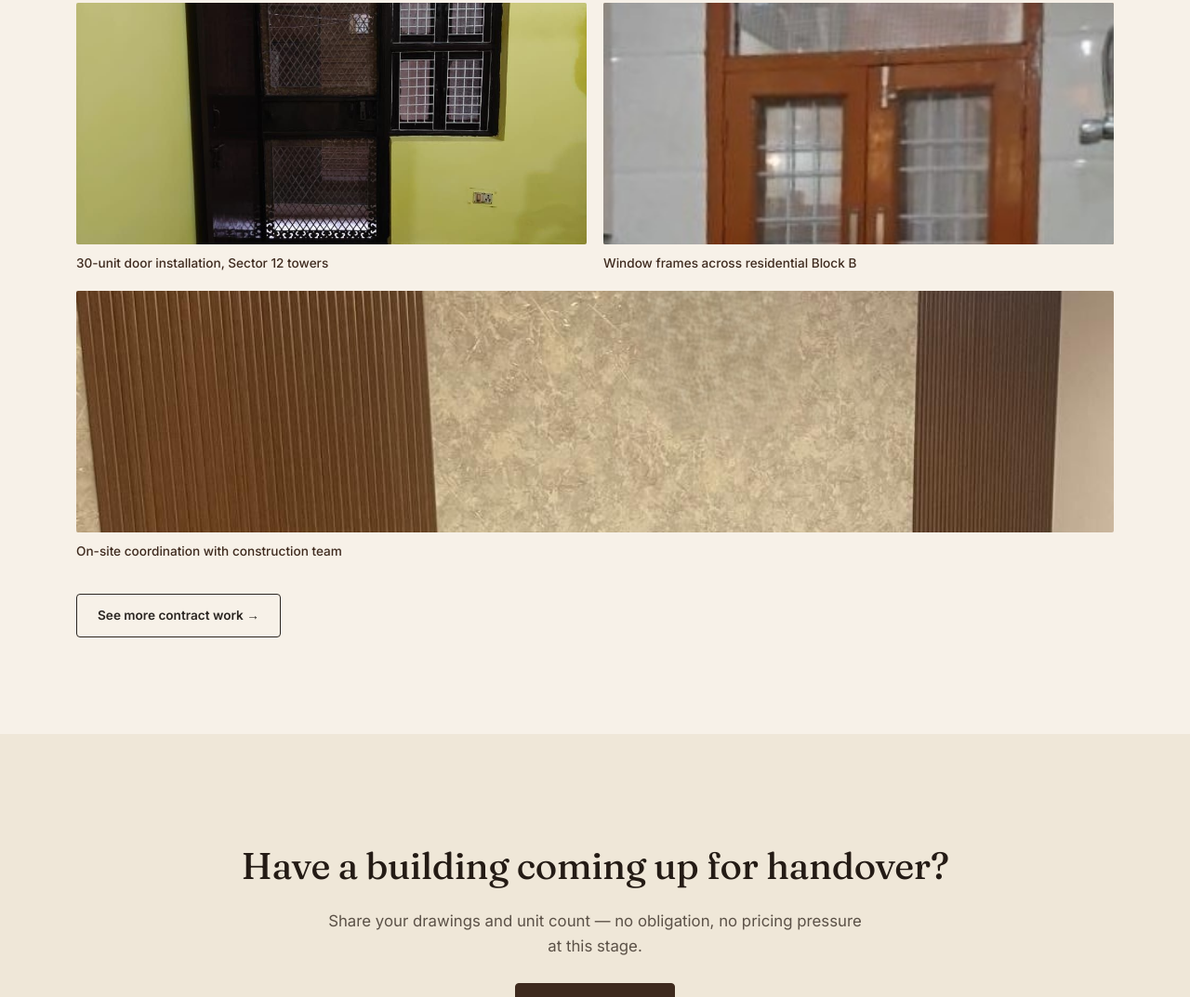
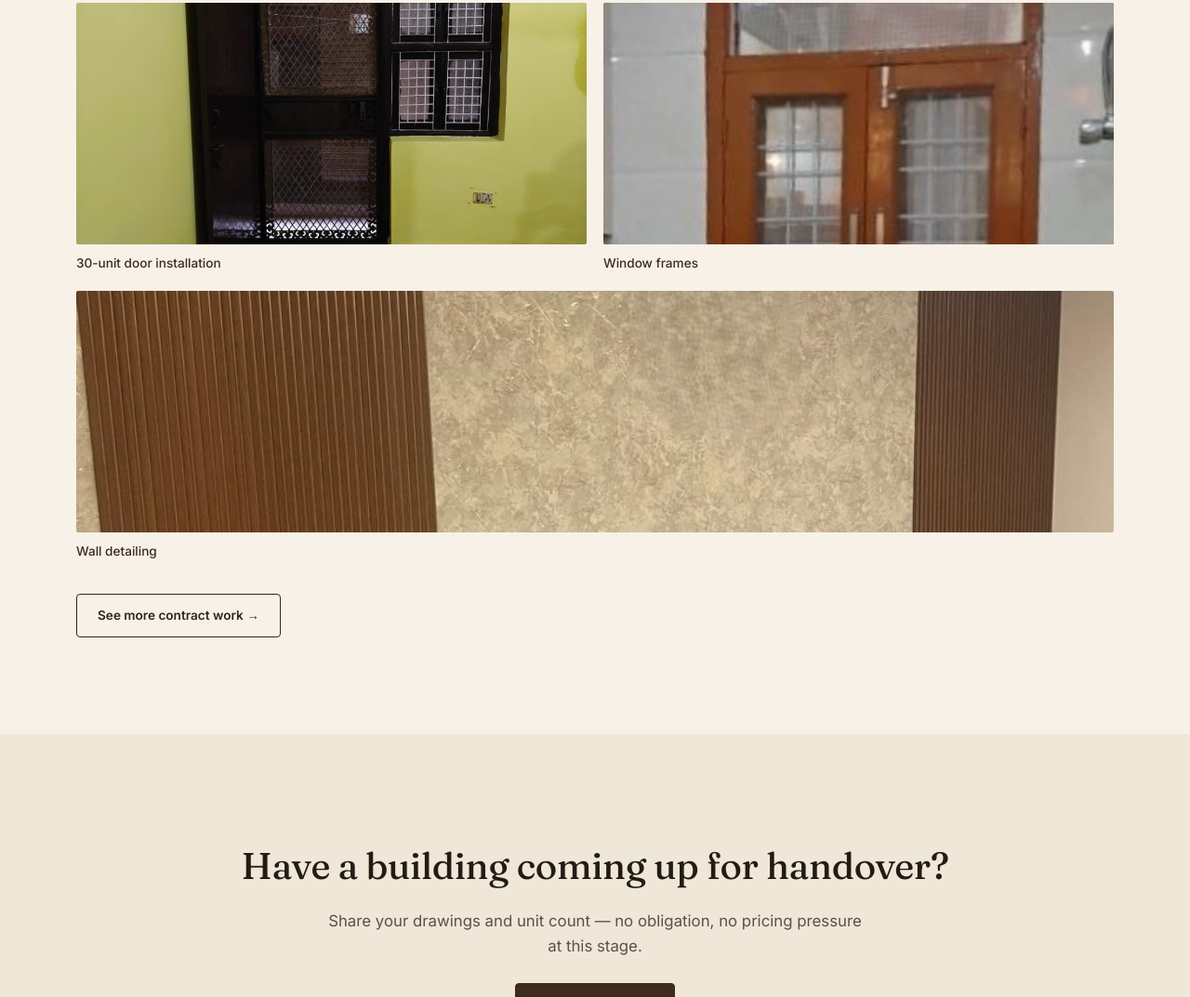
Before and after one commit to Anamika-Thakur/SWCfurnitures, a plain HTML site: page builders/builders.html in a window 1280 px wide. Shown: the part 1934-3007 px from the top of the page at 93% size. Drawn offline with Linux system fonts and the light colour scheme.

Commit message:
Chore: change description

```diff
--- a/builders/builders.html
+++ b/builders/builders.html
@@ -77,9 +77,9 @@
     </div>
     <div class="feature-grid reveal">
       <!-- IMAGE NEEDED x3: photos showing scale — rows of doors/windows installed across a building -->
-      <figure style="grid-column:span 3"><img class="ph" src="../images/door3.jpg" alt="30-unit door install" loading="lazy"><figcaption>30-unit door installation, Sector 12 towers</figcaption></figure>
-      <figure style="grid-column:span 3"><img class="ph light" src="../images/window.jpg" alt="Window frames block" loading="lazy"><figcaption>Window frames across residential Block B</figcaption></figure>
-      <figure style="grid-column:span 6"><img class="ph" src="../images/wall.jpg" alt="Site coordination photo" loading="lazy"><figcaption>On-site coordination with construction team</figcaption></figure>
+      <figure style="grid-column:span 3"><img class="ph" src="../images/door3.jpg" alt="30-unit door install" loading="lazy"><figcaption>30-unit door installation</figcaption></figure>
+      <figure style="grid-column:span 3"><img class="ph light" src="../images/window.jpg" alt="Window frames block" loading="lazy"><figcaption>Window frames </figcaption></figure>
+      <figure style="grid-column:span 6"><img class="ph" src="../images/wall.jpg" alt="Site coordination photo" loading="lazy"><figcaption>Wall detailing</figcaption></figure>
     </div>
     <div style="margin-top:34px"><a href="../gallery/gallery.html" class="btn ghost">See more contract work →</a></div>
   </div>
```
Also changed, not shown: homeowners/homeowners.html (+3 -3 lines), index.html (+1 -1 lines).
